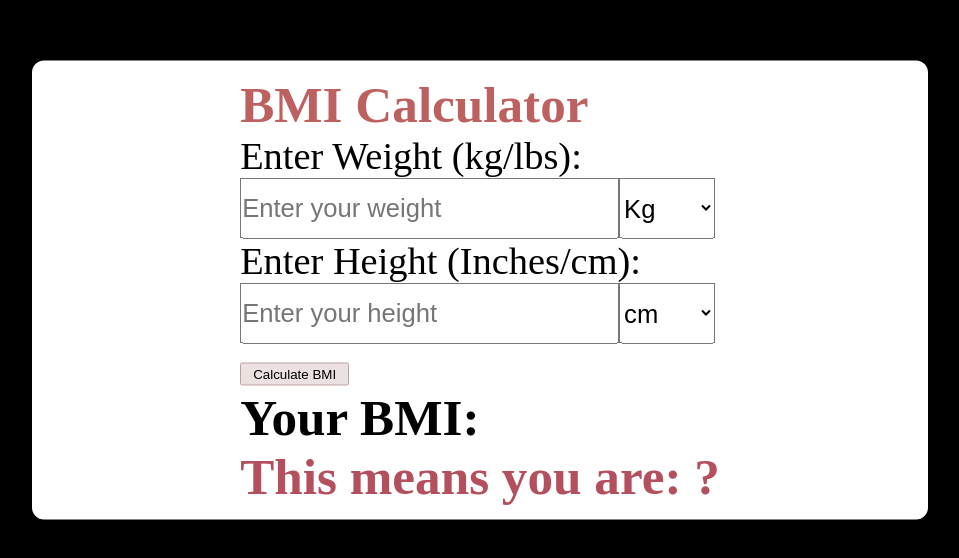
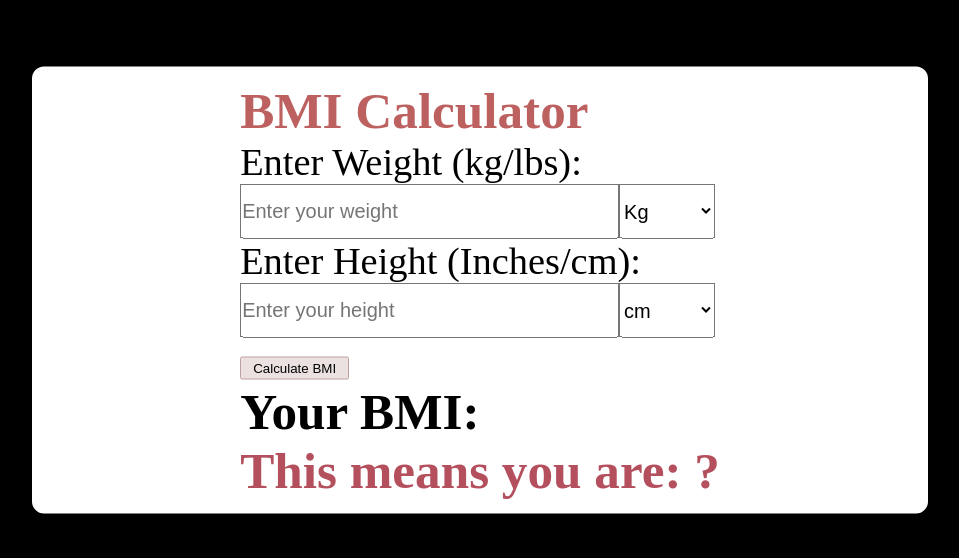
Before and after one commit to codewithTDA/bmicalcultor, a plain HTML site: page index.html in a window 1280 px wide. Shown: the part 110-668 px from the top of the page, without its empty margins (160-1119 px from the left). Drawn offline with Linux system fonts and the light colour scheme.

Commit message:
fix zoom input filed

```diff
--- a/index.html
+++ b/index.html
@@ -65,6 +65,8 @@
       outline: none;
       height: 2vhpx;
       font-size: 2vw;
+      font-size: 20px !important;
+
     }
 
     select {
@@ -155,8 +157,9 @@
         height: 2vh;
       }
     }
-    @media only screen and (max-height:800px){
-      .container{
+
+    @media only screen and (max-height:800px) {
+      .container {
         height: auto;
       }
     }
```
Lines whose indentation alone changed are shown as unchanged.
